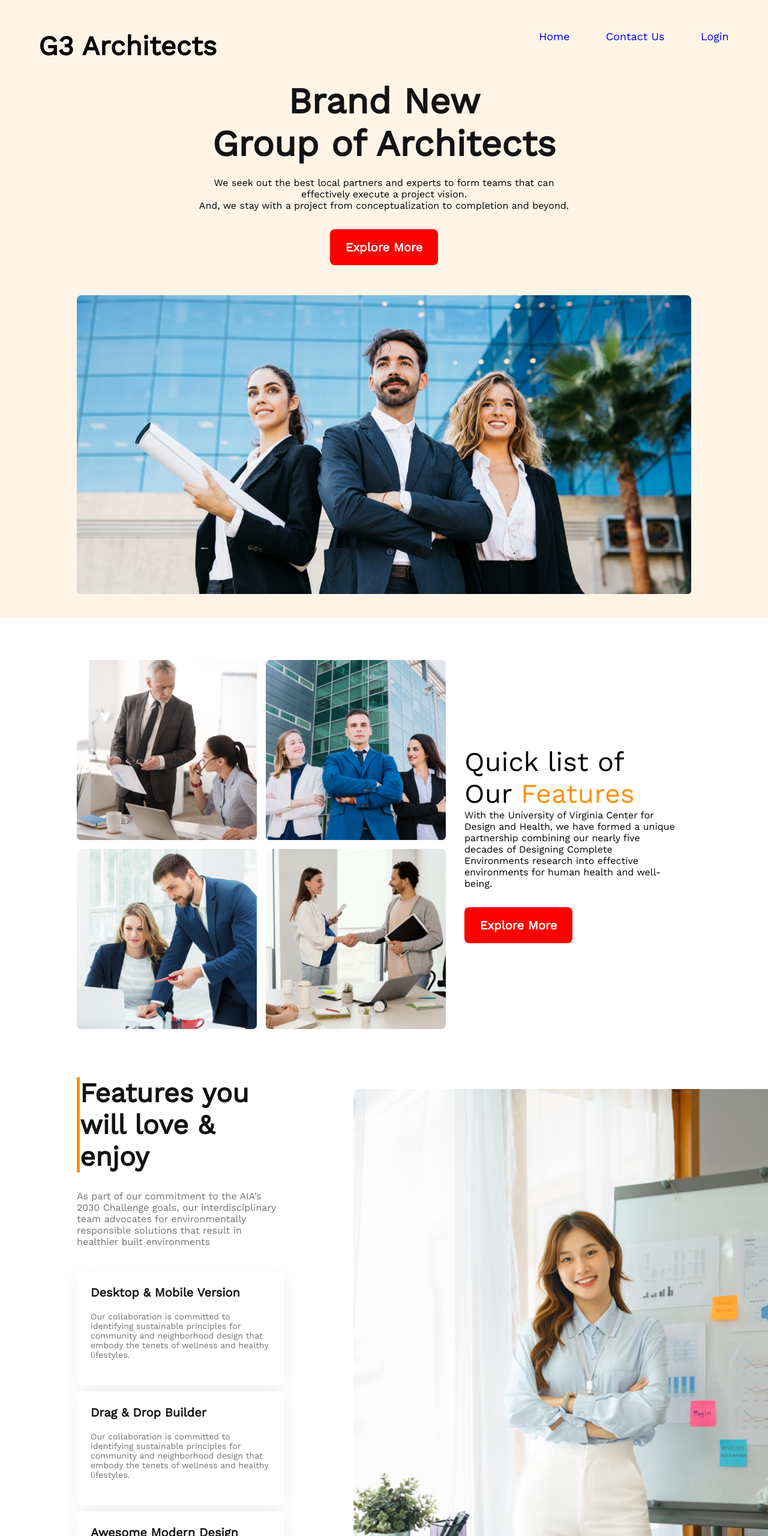
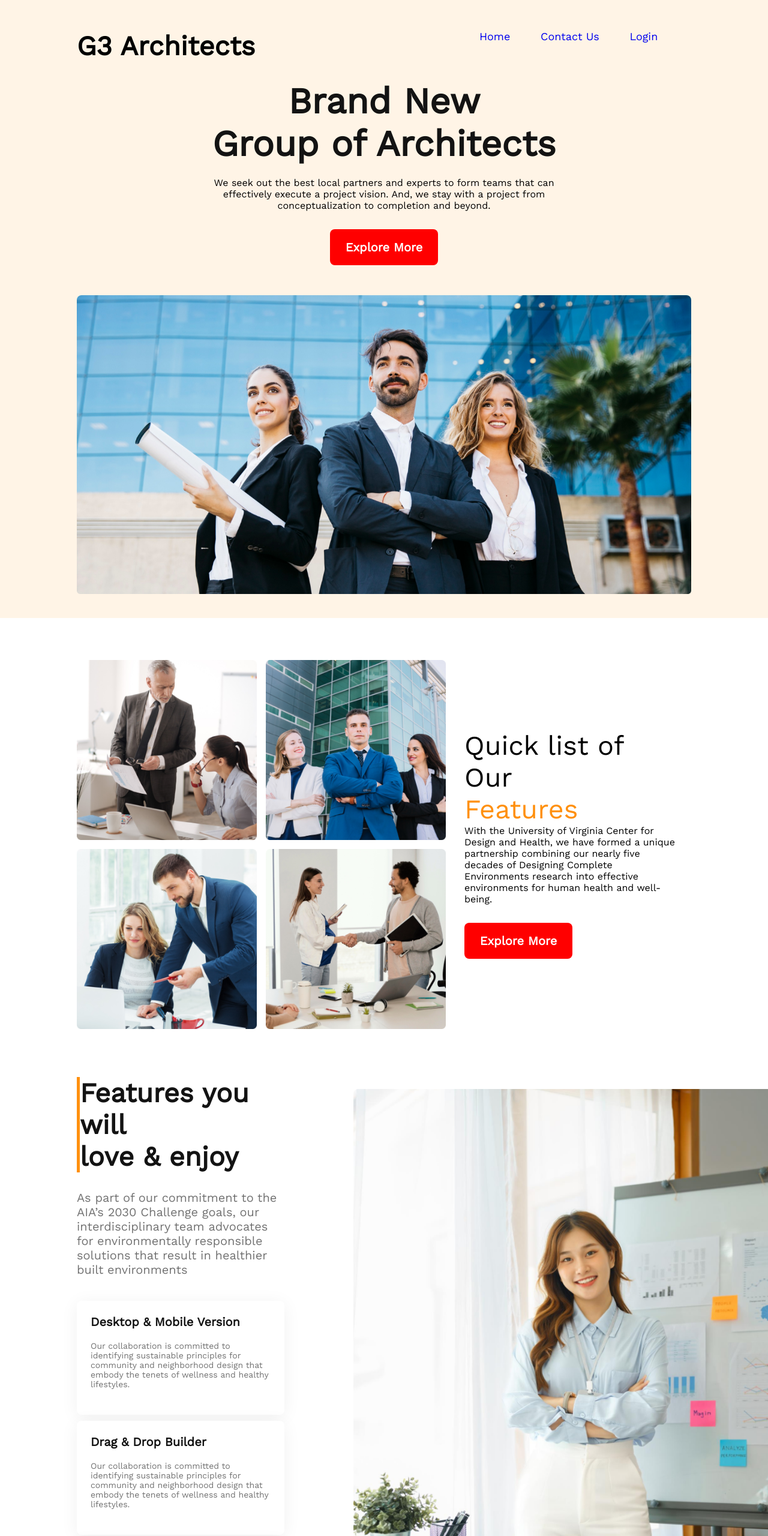
Before and after one commit to A-amirul/g3-architect-project, a plain HTML site: page index.html in a window 1280 px wide. Shown: the top 2560 px of the page at 60% size. Drawn offline with nearby package versions, Linux system fonts and the light colour scheme.

Commit message:
Making better Responsive

```diff
--- a/index.html
+++ b/index.html
@@ -30,7 +30,7 @@
         <div class="banner-container">
             <div>
                 <h1 class="banner-title">Brand New <br> Group of Architects </h1>
-                <p class="banner-description">We seek out the best local partners and experts to form teams that can effectively execute a project vision. <br> And, we stay with a project from conceptualization to completion and beyond.</p>
+                <p class="banner-description">We seek out the best local partners and experts to form teams that can effectively execute a project vision. And, we stay with a project from conceptualization to completion and beyond.</p>
             </div>
 
             <div>
@@ -57,7 +57,7 @@
             </div>
 
             <div class="description-container">
-                <h2 class="feature-title">Quick list of Our <span class="feature-color">Features</span></h2>
+                <h2 class="feature-title">Quick list of Our <br> <span class="feature-color">Features</span></h2>
                 <p class="feature-description">With the University of Virginia Center for Design and Health, we have
                     formed a unique partnership combining our nearly five decades of Designing Complete Environments
                     research into effective environments for human health and well-being.</p>
@@ -76,7 +76,7 @@
         <div class="feature-main-container">
             <div class="feature-main">
                 <div>
-                    <h2 class="feature-main-title">Features you will love & enjoy</h2>
+                    <h2 class="feature-main-title">Features you will <br> love & enjoy</h2>
                     <p class="feature-main-description">As part of our commitment to the AIA’s 2030 Challenge goals, our
                         interdisciplinary team advocates for environmentally responsible solutions that result in
                         healthier built environments</p>
--- a/style.css
+++ b/style.css
@@ -26,7 +26,7 @@ nav {
     font-weight: 700;
     font-size: 45px;
     margin-top: 50px;
-    padding-left: 5%;
+    padding-left: 10%;
     width: 50%;
 
 
@@ -38,6 +38,7 @@ nav ul {
     width: 50%;
     list-style: none;
     padding: 5px;
+    margin-right: 10%;
 
 }
 
@@ -76,6 +77,7 @@ nav li a {
     margin: auto;
     width: 50%;
     margin-bottom: 30px;
+    text-align: center;
 }
 
 .btn-primary {
@@ -170,7 +172,7 @@ nav li a {
 
 .feature-main-description {
     font-weight: 400;
-    font-size: 16px;
+    font-size: 20px;
     color: #727272;
     margin-bottom: 40px;
 
@@ -222,7 +224,7 @@ nav li a {
 
 .button {
     display: flex;
-    margin-top: -130px;
+    margin-top: -12%;
 }
 
 .size {
```
